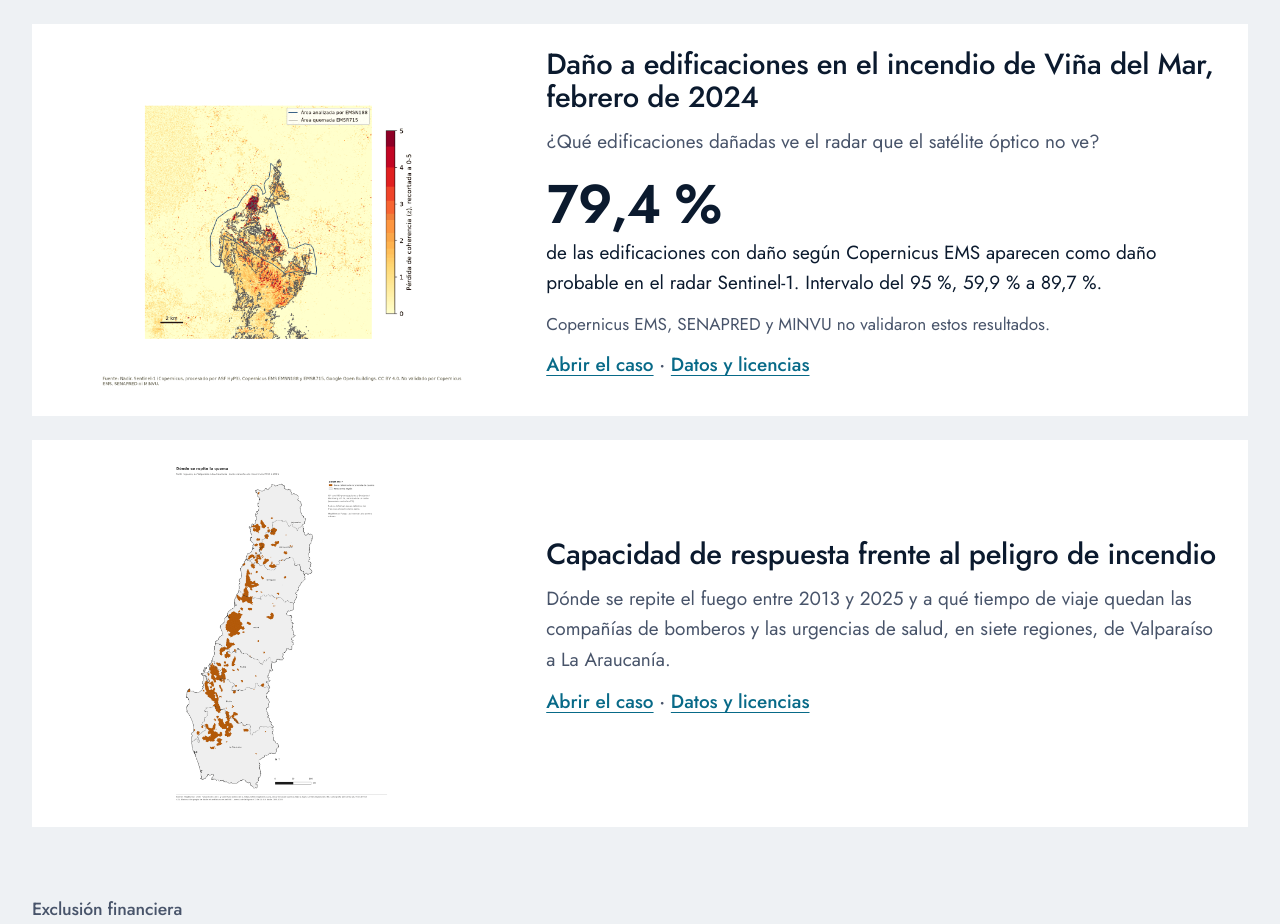
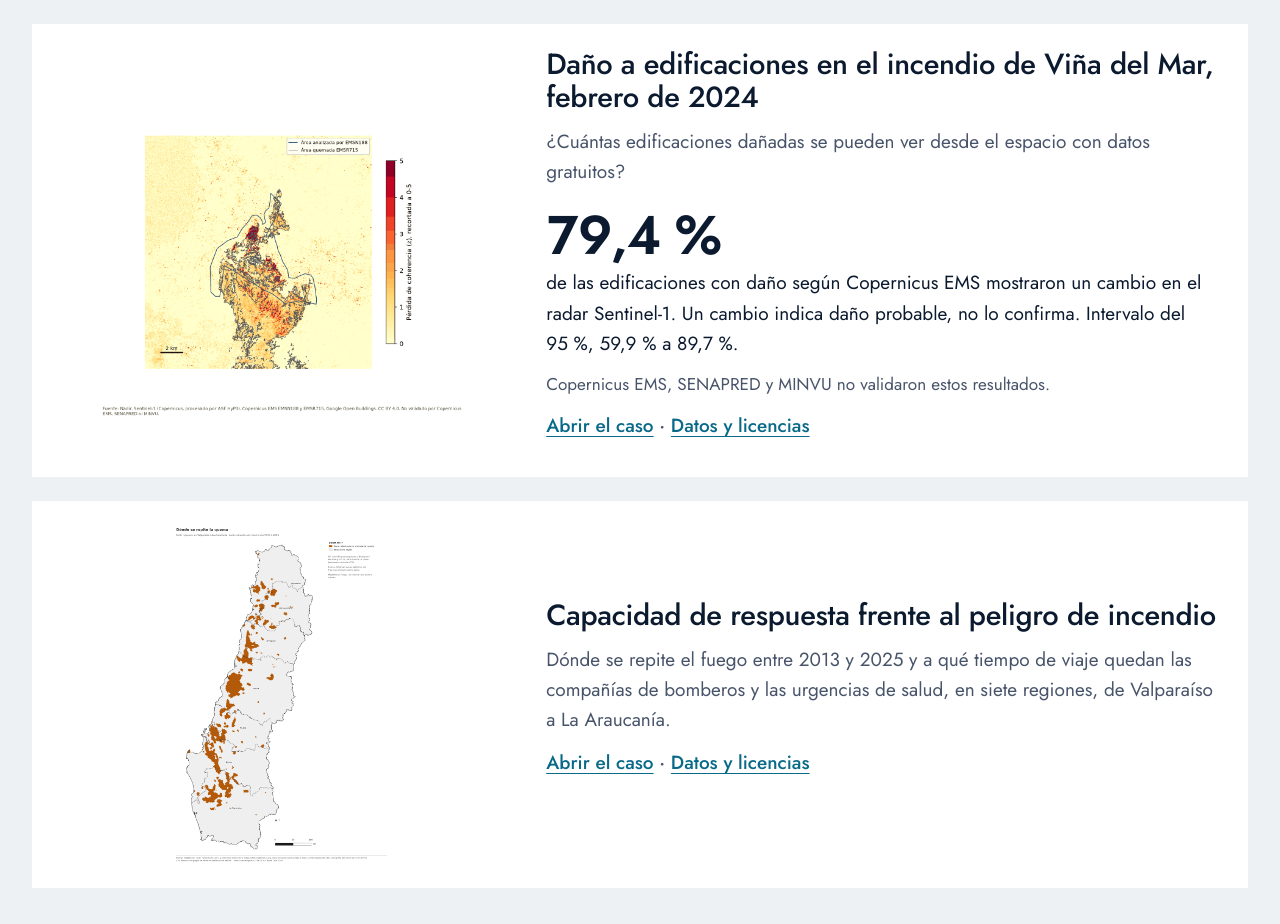
Before and after one commit to Nadir-Observatorio/nadir-observatorio.github.io, a plain HTML site: page casos.html in a window 1280 px wide. Shown: the part 1000-1924 px from the top of the page. Drawn offline with Linux system fonts and the light colour scheme.

Commit message:
Daño a edificaciones: cabecera y tarjeta con la pregunta del caso.

```diff
--- a/casos.html
+++ b/casos.html
@@ -41,9 +41,9 @@
     <img class="contener" src="casos/dano-edificaciones/figuras/fig_coherencia_z.png" alt="Mapa de la pérdida de coherencia del radar Sentinel-1 entre antes y después del incendio en Viña del Mar y alrededores, con el contorno del área analizada por Copernicus EMSN188 y el área quemada de EMSR715." width="1200" height="1110" loading="lazy">
     <div>
       <h2>Daño a edificaciones en el incendio de Viña del Mar, febrero de 2024</h2>
-      <p>¿Qué edificaciones dañadas ve el radar que el satélite óptico no ve?</p>
+      <p>¿Cuántas edificaciones dañadas se pueden ver desde el espacio con datos gratuitos?</p>
       <p class="cifra">79,4 %</p>
-      <p class="lectura">de las edificaciones con daño según Copernicus EMS aparecen como daño probable en el radar Sentinel-1. Intervalo del 95 %, 59,9 % a 89,7 %.</p>
+      <p class="lectura">de las edificaciones con daño según Copernicus EMS mostraron un cambio en el radar Sentinel-1. Un cambio indica daño probable, no lo confirma. Intervalo del 95 %, 59,9 % a 89,7 %.</p>
       <p class="nota">Copernicus EMS, SENAPRED y MINVU no validaron estos resultados.</p>
       <p class="enlaces"><a href="dano-edificaciones.html">Abrir el caso</a> · <a href="dano-edificaciones.html#datos">Datos y licencias</a></p>
     </div>
```
Also changed, not shown: dano-edificaciones.html (+3 -3 lines).
